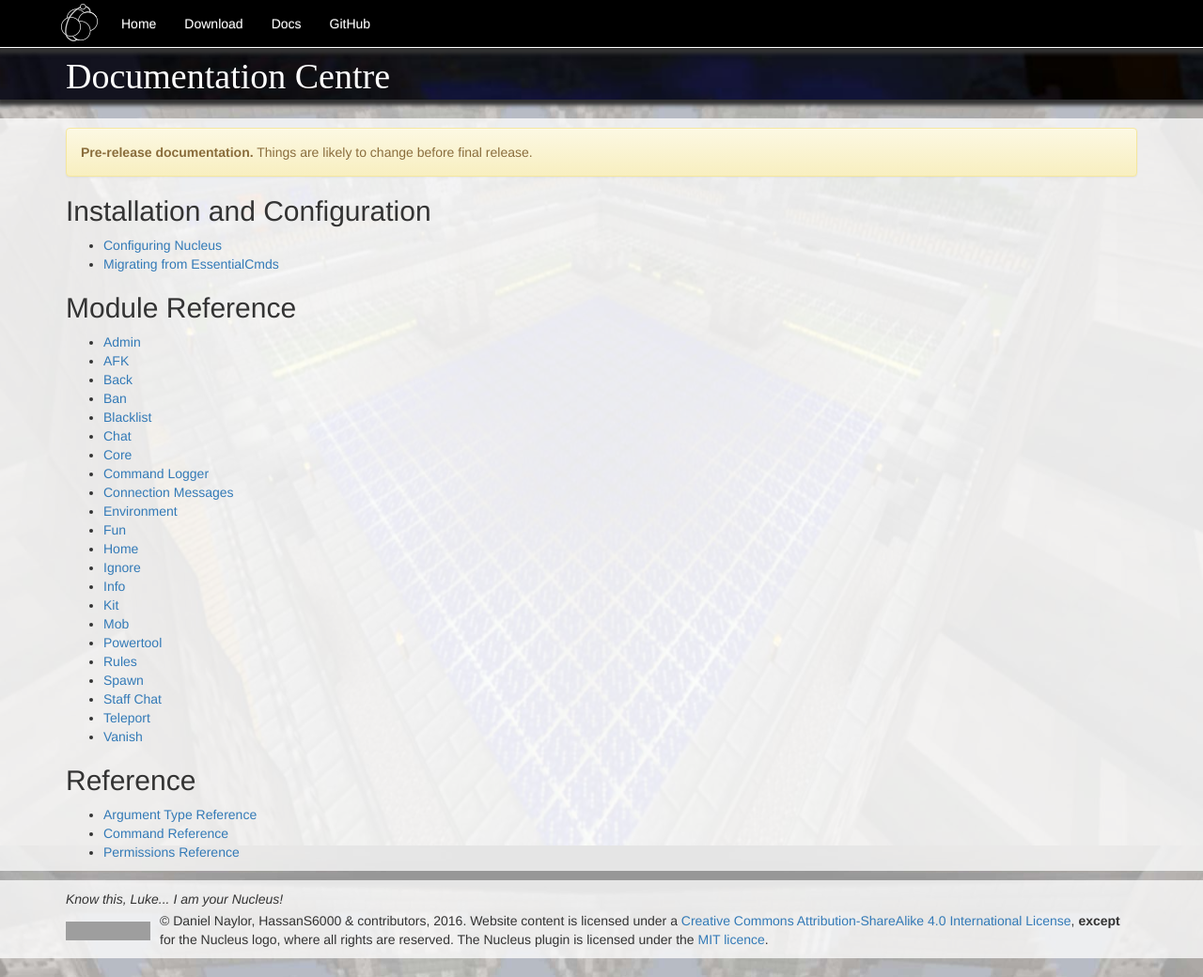
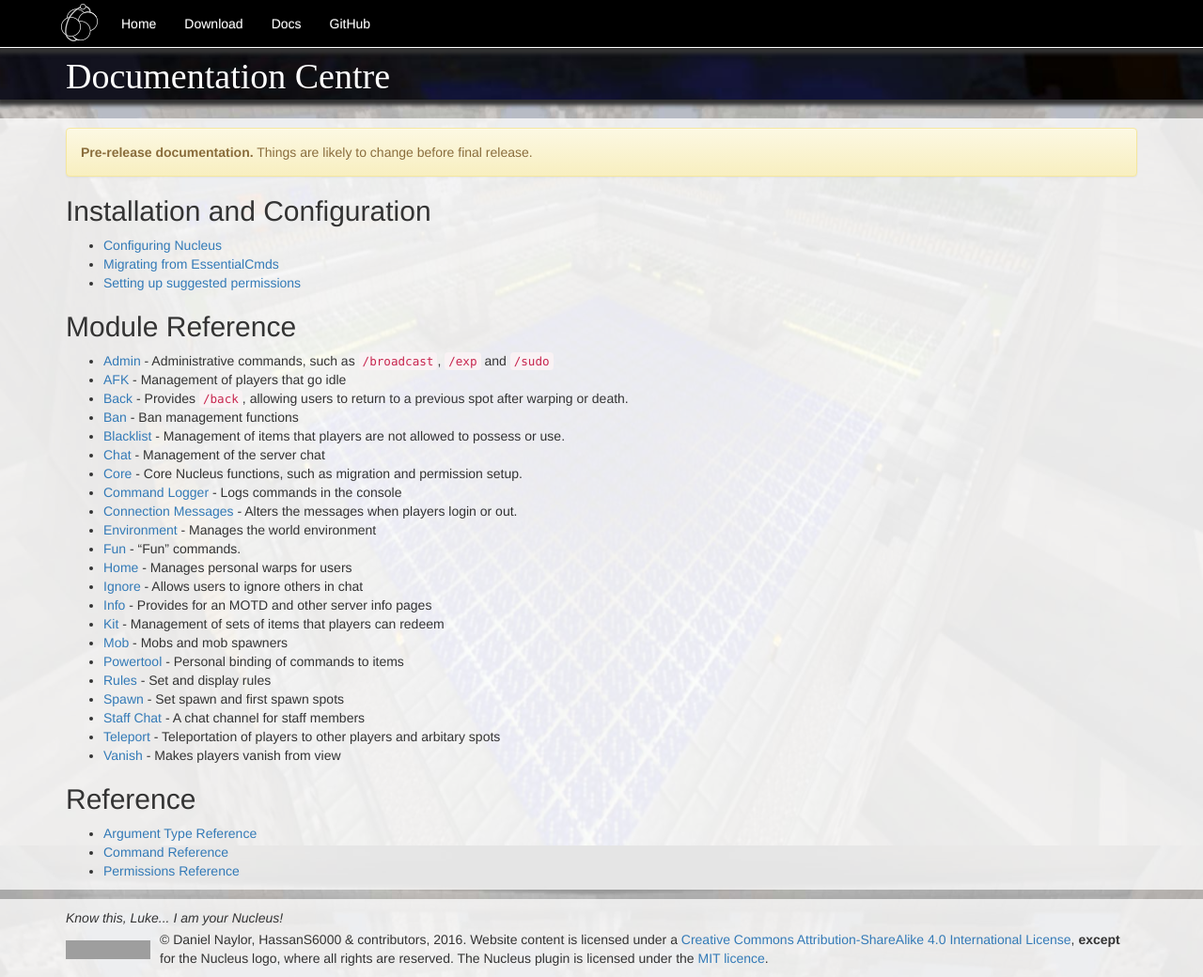
Before and after one commit to NucleusPowered/site-v1, a Jekyll site: the page built from docs/index.md, in a window 1280 px wide and 1040 px high. Shown: the whole window at 94% size. Built offline with Jekyll 4.4.1, drawn with Linux system fonts in a browser that asks for light colours; grey boxes are pictures that could not be loaded.

Commit message:
Add setting up permissions guide
* Add module descriptions

```diff
--- a/docs/index.md
+++ b/docs/index.md
@@ -7,31 +7,32 @@
 
 * [Configuring Nucleus](configuration/)
 * [Migrating from EssentialCmds](configuration/migration.html)
+* [Setting up suggested permissions](configuration/permissions.html)
 
 ## Module Reference
 
-* [Admin](modules/admin.html)
-* [AFK](modules/afk.html)
-* [Back](modules/back.html)
-* [Ban](modules/ban.html)
-* [Blacklist](modules/blacklist.html)
-* [Chat](modules/chat.html)
-* [Core](modules/core.html)
-* [Command Logger](modules/commandlogger.html)
-* [Connection Messages](modules/connectionmessages.html)
-* [Environment](modules/environment.html)
-* [Fun](modules/fun.html)
-* [Home](modules/home.html)
-* [Ignore](modules/ignore.html)
-* [Info](modules/info.html)
-* [Kit](modules/kit.html)
-* [Mob](modules/mob.html)
-* [Powertool](modules/powertool.html)
-* [Rules](modules/rules.html)
-* [Spawn](modules/spawn.html)
-* [Staff Chat](modules/staff-chat.html)
-* [Teleport](modules/teleport.html)
-* [Vanish](modules/vanish.html)
+* [Admin](modules/admin.html) - Administrative commands, such as `/broadcast`, `/exp` and `/sudo`
+* [AFK](modules/afk.html) - Management of players that go idle
+* [Back](modules/back.html) - Provides `/back`, allowing users to return to a previous spot after warping or death.
+* [Ban](modules/ban.html) - Ban management functions
+* [Blacklist](modules/blacklist.html) - Management of items that players are not allowed to possess or use.
+* [Chat](modules/chat.html) - Management of the server chat
+* [Core](modules/core.html) - Core Nucleus functions, such as migration and permission setup.
+* [Command Logger](modules/commandlogger.html) - Logs commands in the console
+* [Connection Messages](modules/connectionmessages.html) - Alters the messages when players login or out.
+* [Environment](modules/environment.html) - Manages the world environment
+* [Fun](modules/fun.html) - "Fun" commands.
+* [Home](modules/home.html) - Manages personal warps for users
+* [Ignore](modules/ignore.html) - Allows users to ignore others in chat
+* [Info](modules/info.html) - Provides for an MOTD and other server info pages
+* [Kit](modules/kit.html) - Management of sets of items that players can redeem
+* [Mob](modules/mob.html) - Mobs and mob spawners
+* [Powertool](modules/powertool.html) - Personal binding of commands to items
+* [Rules](modules/rules.html) - Set and display rules
+* [Spawn](modules/spawn.html) - Set spawn and first spawn spots
+* [Staff Chat](modules/staff-chat.html) - A chat channel for staff members
+* [Teleport](modules/teleport.html) - Teleportation of players to other players and arbitary spots
+* [Vanish](modules/vanish.html) - Makes players vanish from view
 
 ## Reference
 
```
Also changed, not shown: docs/configuration/permissions.md (added, +44 -0 lines).
